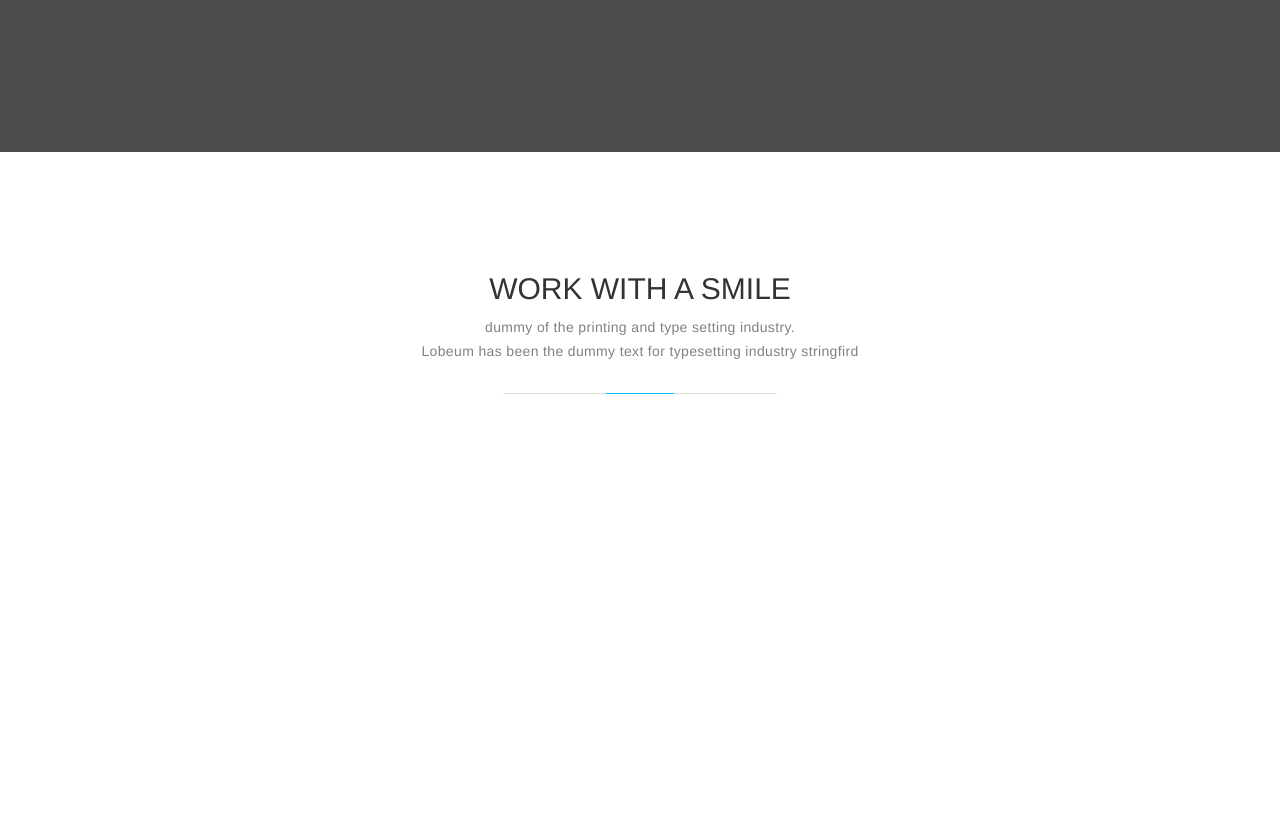
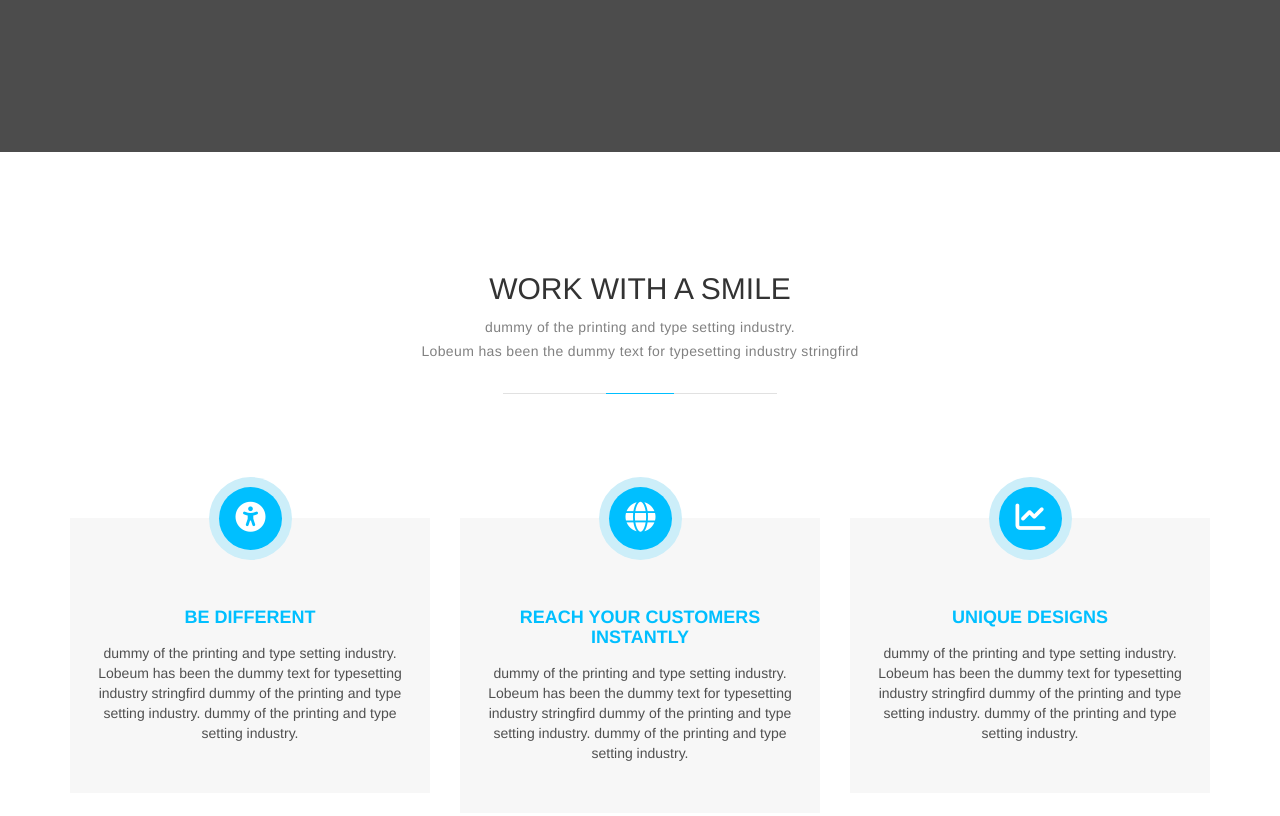
Before and after one commit to GitongaDennis/business, a plain HTML site: page index.html in a window 1280 px wide. Shown: the part 558-1374 px from the top of the page. Drawn offline with nearby package versions, Linux system fonts and the light colour scheme.

Commit message:
Benefits

```diff
--- a/css/style.css
+++ b/css/style.css
@@ -167,3 +167,64 @@ background-color: e1e1e1;
     line-height: 24px;
     letter-spacing: 0.025em;
 }
+.intro-block
+{
+    position: relative;
+    background: #f7f7f7;
+    margin: 50px 0px 0px;
+    text-align-last: center;
+    padding: 70px 25px 40px;
+}
+.intro-block:hover, .intro-block.active
+{
+background: #0aabe1;
+}
+
+.intro-block:hover
+{
+    transition: .6s ease;
+    -wenkit-transition: .6s ease;
+    -moz-transition: .6s ease;
+    -o-transition: .6s ease;
+    -ms-transition: .6s ease;
+}
+.intro-block .intro-icon
+{
+    position: absolute;
+    top: -31px;
+    left: 50%;
+    margin-left: -31px;
+}
+
+.intro-block .fas
+{
+    width: 63px;
+    height: 63px;
+    font-size: 30px;
+    color: white;
+    line-height: 2;
+    background: deepskyblue;
+    border-radius: 50%;
+    box-shadow: 0px 0px 0px 10px #cceef9;
+}
+.intro-block:hover .fas, .intro-block.active .fas
+{
+    background: white;
+    color: deepskyblue;
+    box-shadow: 0px 0px 0px 10px deepskyblue;
+}
+.intro-block h3
+{
+    font-size: 18px;
+    color: deepskyblue;
+    font-weight: 700;
+    text-transform: uppercase;
+    margin-bottom: 15px;
+}
+.intro-block p{
+    color: #505050;
+}
+.intro-block:hover h3, .intro-block:hover p
+{
+    color: #f6f6f6;
+}
--- a/index.html
+++ b/index.html
@@ -98,6 +98,47 @@
             </div>
         </div>
     </div>
+    <div class="row">
+        <div class="col-sm-4">
+            <div class="intro-block">
+                <span class="intro-icon"><i class="fas fa-universal-access"></i></span>
+                <h3>Be Different</h3>
+                <p>
+                    dummy of the printing and type setting industry.
+                    Lobeum has been the dummy text for typesetting industry stringfird
+                    dummy of the printing and type setting industry.
+                    dummy of the printing and type setting industry.
+                </p>
+            </div>
+
+        </div>
+        <div class="col-sm-4">
+            <div class="intro-block">
+                <span class="intro-icon"><i class="fas fa-globe"></i></span>
+                <h3>Reach YOUR Customers Instantly</h3>
+                <p>
+                    dummy of the printing and type setting industry.
+                    Lobeum has been the dummy text for typesetting industry stringfird
+                    dummy of the printing and type setting industry.
+                    dummy of the printing and type setting industry.
+                </p>
+            </div>
+
+        </div>
+        <div class="col-sm-4">
+            <div class="intro-block">
+                <span class="intro-icon"><i class="fas fa-chart-line"></i></span>
+                <h3>Unique Designs</h3>
+                <p>
+                    dummy of the printing and type setting industry.
+                    Lobeum has been the dummy text for typesetting industry stringfird
+                    dummy of the printing and type setting industry.
+                    dummy of the printing and type setting industry.
+                </p>
+            </div>
+
+        </div>
+    </div>
 </div>
 
 
```
